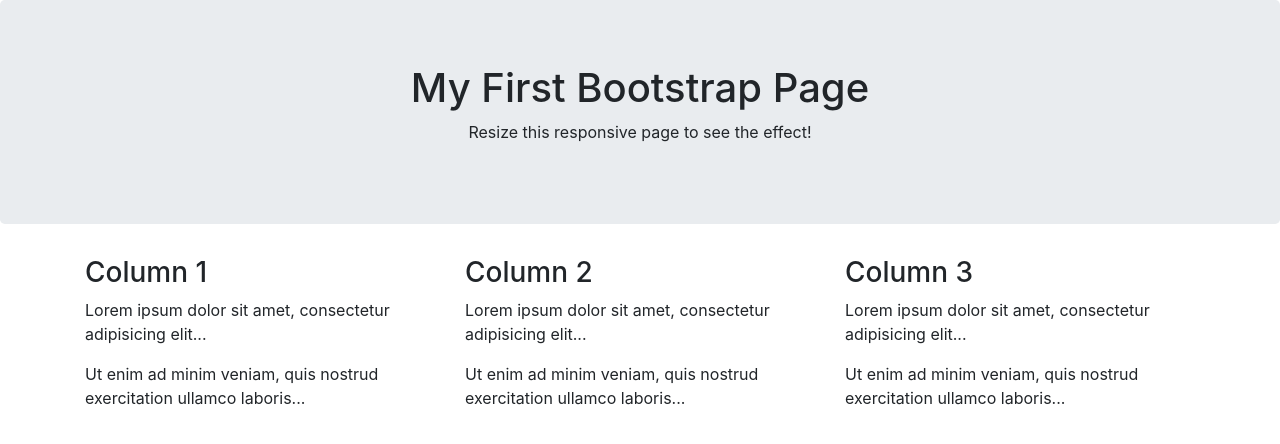
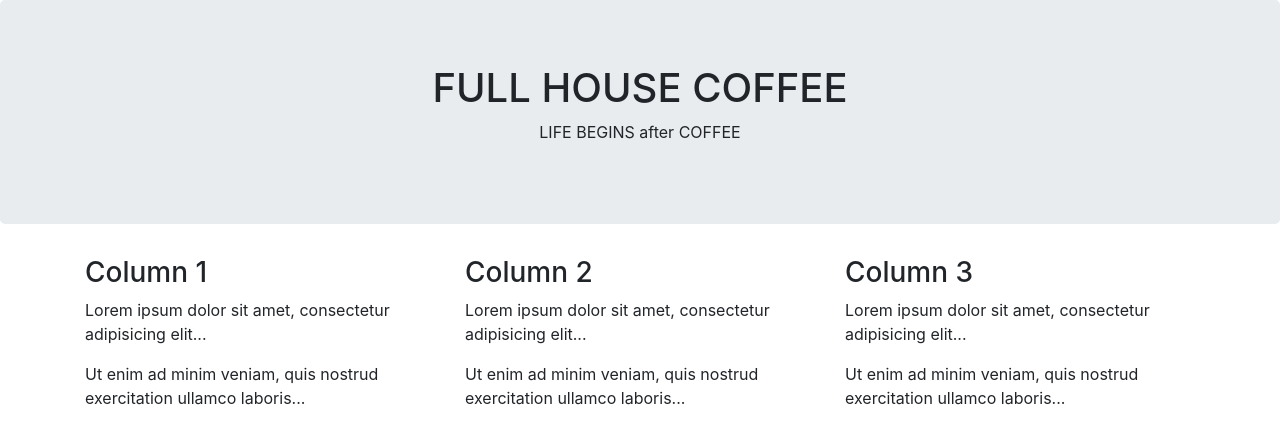
Before and after one commit to huyitvhh/fullhousecoffee, a plain HTML site: page index.html in a window 1280 px wide. Drawn offline with nearby package versions, Linux system fonts and the light colour scheme.

Commit message:
Update index.html

```diff
--- a/index.html
+++ b/index.html
@@ -12,8 +12,8 @@
 <body>
 
     <div class="jumbotron text-center">
-        <h1>My First Bootstrap Page</h1>
-        <p>Resize this responsive page to see the effect!</p>
+        <h1>FULL HOUSE COFFEE</h1>
+        <p>LIFE BEGINS after COFFEE</p>
     </div>
 
     <div class="container">
```
